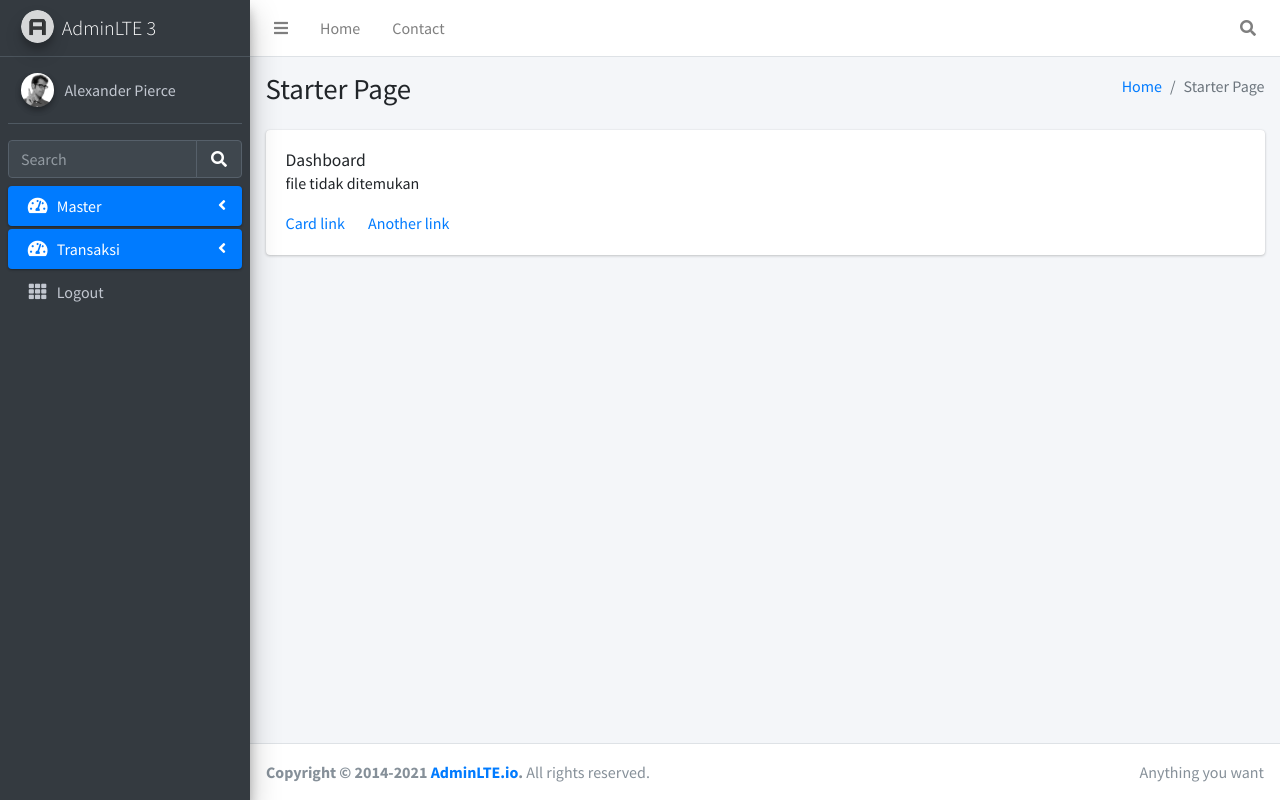
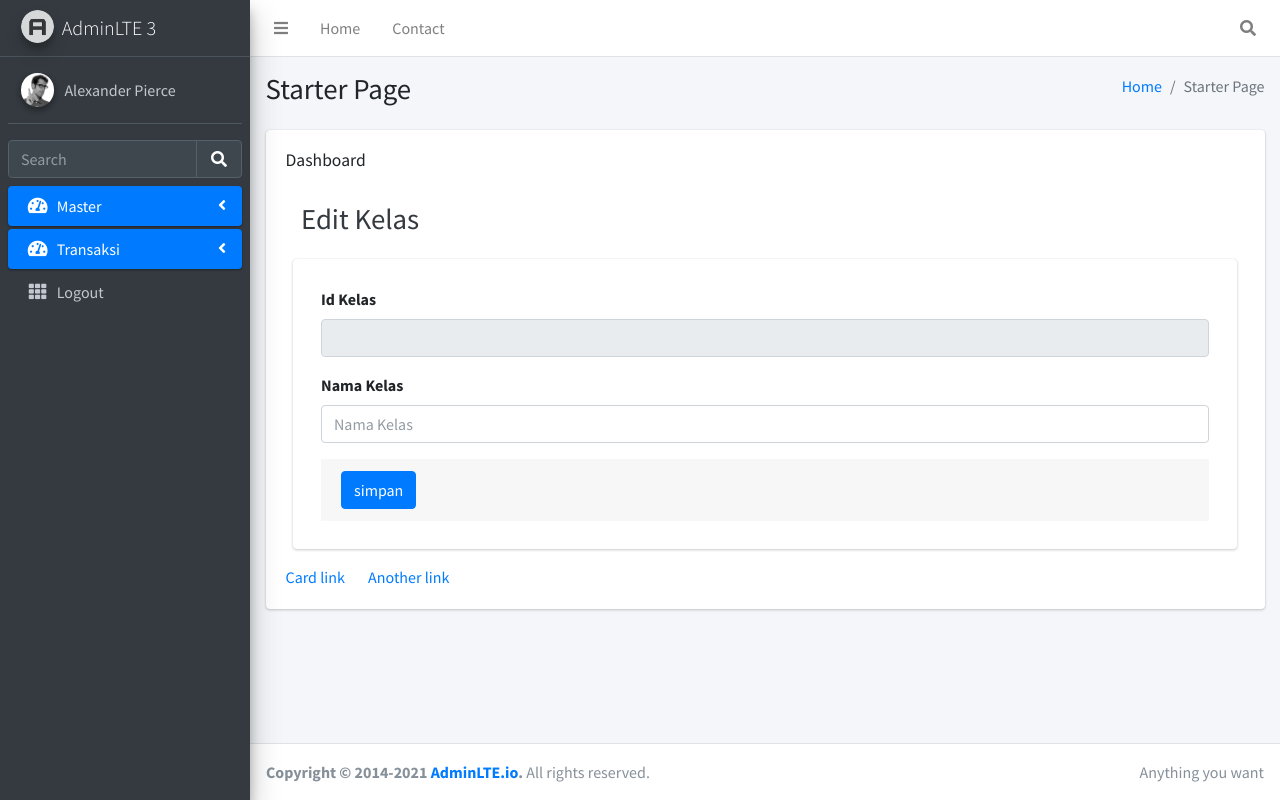
Before and after one commit to 2511500085-dev/PWT_2511500085, a PHP site: page /index.php?page=edit_kelas in a window 1280 px wide. Run offline with PHP 8.4, Linux system fonts and the light colour scheme; a user stored in the database is signed in; data that the repository does not hold is empty; some libraries are stand-ins or nearby versions.

Commit message:
menyimpan semuanya

```diff
--- a/index.php
+++ b/index.php
@@ -116,6 +116,12 @@ scratch. This page gets rid of all links and provides the needed markup only.
                 <a href="index.php?page=mapel" class="nav-link active">
                   <i class="far fa-circle nav-icon"></i>
                   <p>Mata Pelajaran</p>
+                </a>
+              </li>
+              <li class="nav-item">
+                <a href="index.php?page=kelas" class="nav-link active">
+                  <i class="far fa-circle nav-icon"></i>
+                  <p>Kelas</p>
                 </a>
               </li>
               <li class="nav-item">
--- /dev/null
+++ b/page/edit_kelas.php
@@ -0,0 +1,58 @@
+<div class="content-header">
+    <div class="container-fluid">
+        <div class="row mb-2">
+            <div class="col-sm-6">
+                <h1 class="m-0 text-dark">Edit Kelas</h1>
+            </div>
+        </div>
+    </div>
+</div>
+
+<?php
+$id = $_GET['id'];
+$edit = mysqli_fetch_array(mysqli_query($koneksi, "SELECT * FROM kelas WHERE id_kelas='$id' "));
+
+if(isset($_POST['tambah'])){
+    $id_kelas =$_POST['id_kelas'];
+    $nm_kelas =$_POST['nm_kelas'];
+
+    $insert = mysqli_query($koneksi, "UPDATE kelas SET nm_kelas='$nm_kelas' WHERE id_kelas='$id_kelas' ");
+    if($insert) {
+        echo '<div class="alert alert-info-dismissible">
+        <button type+"button" class="close" data-dismiis="alert"
+            aria-hidden="true">X</button>
+        <h5> <i class="icon fas fa-info"></i> Info </h5>
+        <h4>Berhasil Disimpan</h4></div>';
+    }else{
+        echo '<div class="alert alert-warning alert-dismissible">
+        button type="button class="close" data-dismiss="alert"
+            aria-hidden="true">X</button>
+        <h5> <i class="icon fas fa-info"></i> Info </h5>
+        <h4>Gagal Disimpan</h4></div>';
+    }
+}
+?>
+
+  <section class="content">
+        <div class="container-fluid">
+            <div class="card">
+                <div class="card-body">
+                    <div class="card-body p-2">
+                        <form method="POST" action="">
+                            <div class="form-group">
+                                <label for="id_kelas">Id Kelas</label>
+                                <input type="text" name="id_kelas" value="<?= $edit['id_kelas']; ?>" class="form-control" readonly>
+                            </div>
+                            <div class="form-group">
+                                <Label for="nm_kelas">Nama Kelas</label>
+                                <input type="text" name="nm_kelas" value="<?= $edit['nm_kelas']; ?>" id="nm_kelas" placeholder="Nama Kelas" class="form-control">
+                            </div>
+                            <div class="card-footer">
+                                <input type="submit" class="btn btn-primary" name="tambah" value="simpan">
+                            </div>
+                        </form>
+                    </div>
+                </div>
+            </div>
+        </div>
+  </section>
```
Also changed, not shown: page/kelas.php (added, +67 -0 lines), page/tambah_kelas.php (added, +64 -0 lines).
